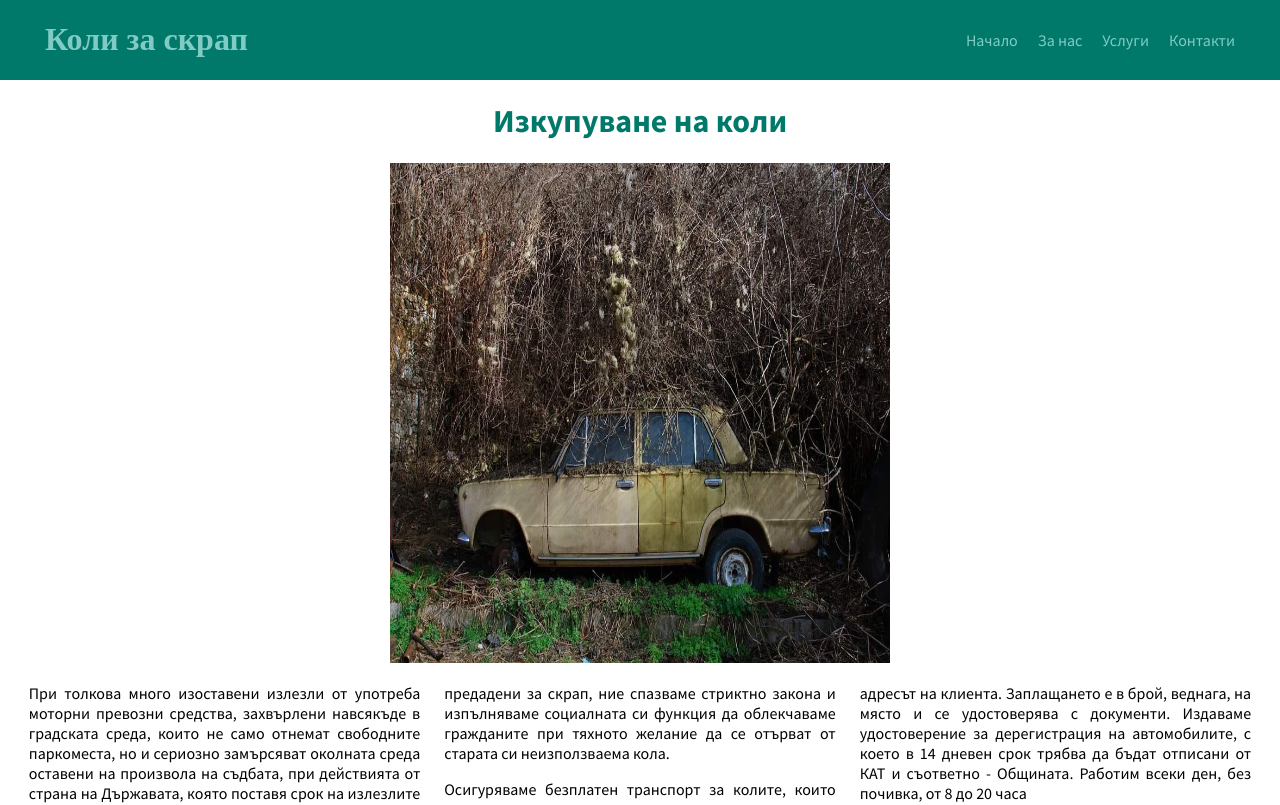
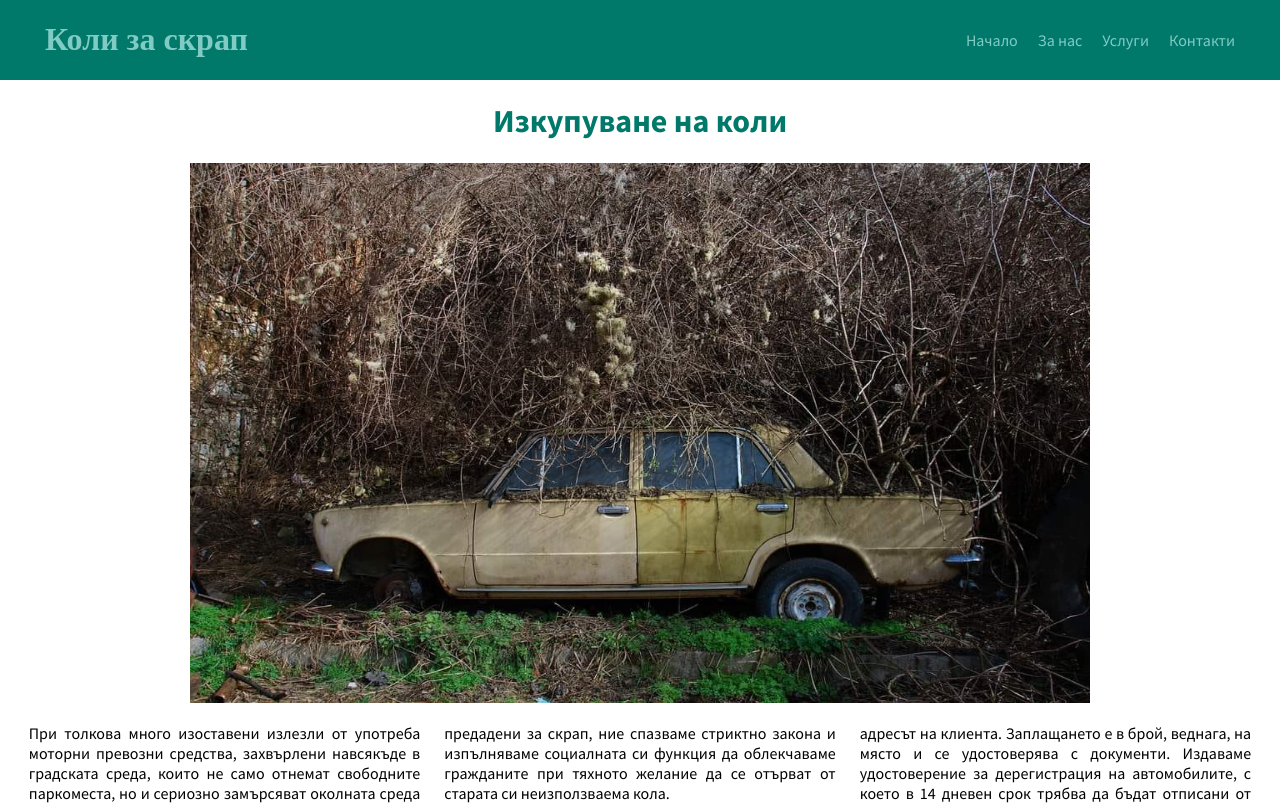
Before and after one commit to IDevDimitrov/kolizascrap, a Next.js app: page /service in a window 1280 px wide. Shown: the top 805 px of the page. Built offline with nearby package versions, Linux system fonts and the light colour scheme.

Commit message:
Update service.js

```diff
--- a/pages/service.js
+++ b/pages/service.js
@@ -17,7 +17,12 @@
       </Head>
       <div className={styles.container}>
         <div className={styles.picture}>
-          <Image src="/service.jpg" alt="cars" width={500} height={500} />
+          <Image src="/service.jpg" alt="cars"  width={900}
+            height={540}
+            style={{
+              maxWidth: "100%",
+              height: "auto",
+            }} />
         </div>
         <div className={styles.text}>
           <p className={styles.paragraph}>
```
